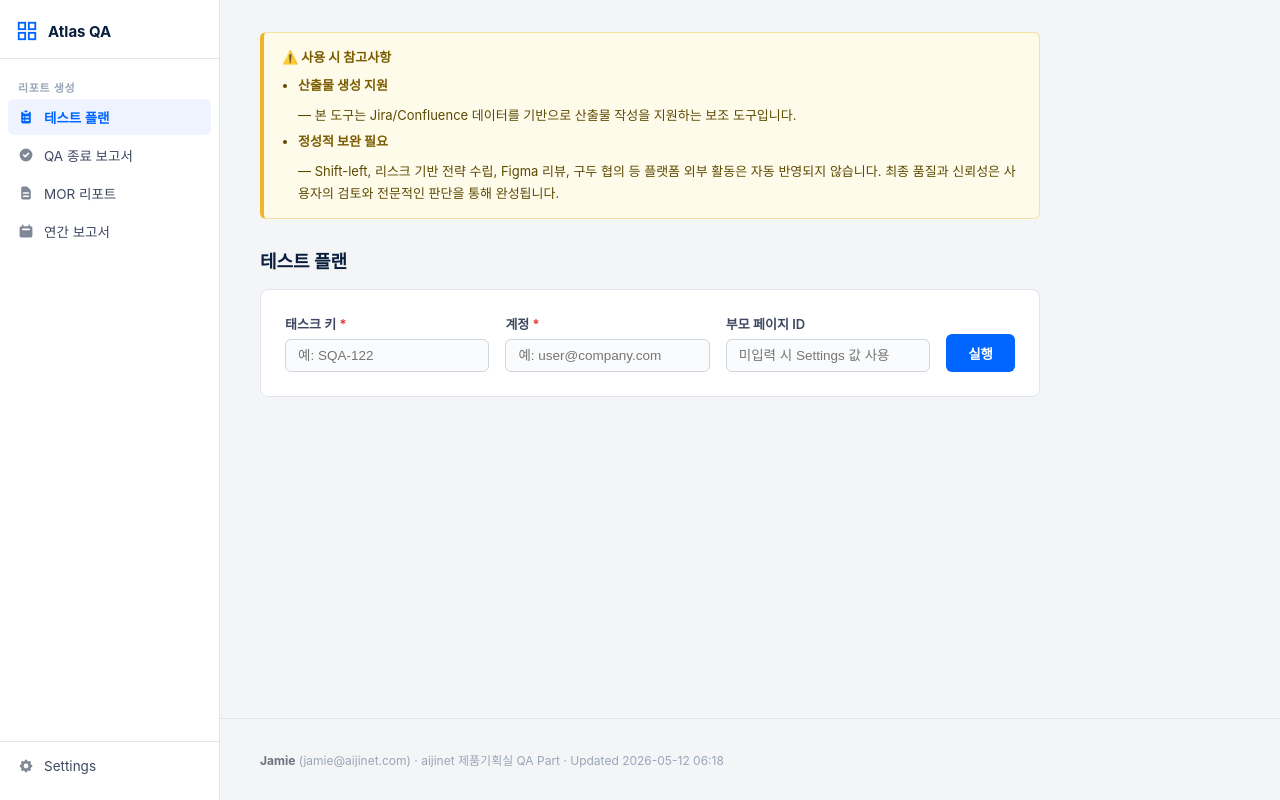
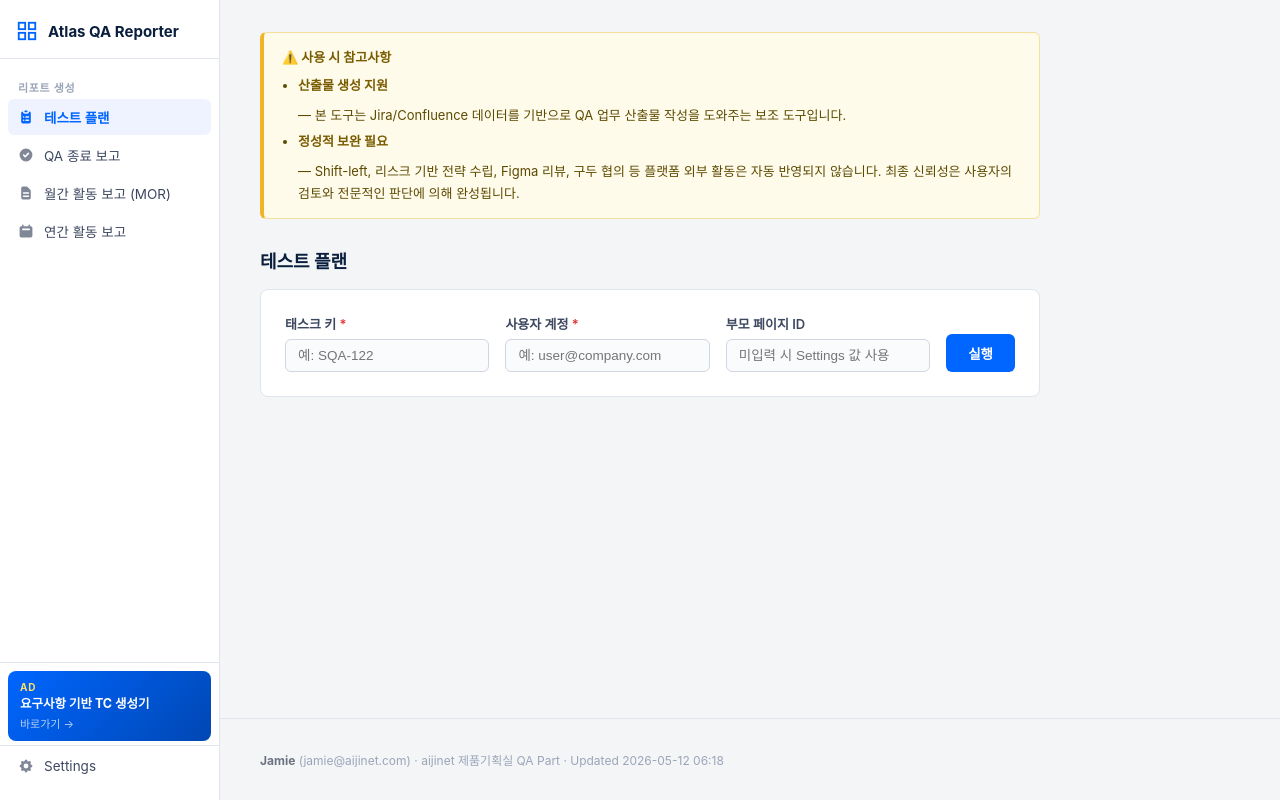
Before and after one commit to jamieqa0/bodoc-jira-automation, a Flask app: page / in a window 1280 px wide. Run offline with Flask 3, Linux system fonts and the light colour scheme.

Commit message:
feat: add sister service banner, update nav labels and test plan schedule
- Add sidebar banner linking to 요구사항 기반 TC 생성기 (HuggingFace Space)
- Update sidebar nav labels (QA 종료 보고, 월간 활동 보고, 연간 활동 보고)
- Rename app title to Atlas QA Reporter in sidebar
- Add 개발 완료 item to test plan schedule section
- Update CLAUDE.md with --user flag and QA report feature details
- Rename user email label to 사용자 계정 across all forms
- Update notice box copy

Co-Authored-By: Claude Sonnet 4.6 <noreply@anthropic.com>

```diff
--- a/static/style.css
+++ b/static/style.css
@@ -107,8 +107,46 @@ body {
   opacity: 1;
 }
 
+.sidebar__banner-wrap {
+  padding: 8px 8px 4px;
+  border-top: 1px solid #E0E4EC;
+}
+
+.sidebar__banner {
+  display: flex;
+  flex-direction: column;
+  gap: 3px;
+  padding: 10px 12px;
+  border-radius: 8px;
+  background: linear-gradient(135deg, #0066FF 0%, #0047B3 100%);
+  text-decoration: none;
+  transition: opacity 0.15s;
+}
+
+.sidebar__banner:hover { opacity: 0.88; }
+
+.sidebar__banner-badge {
+  display: inline-block;
+  font-size: 10px;
+  font-weight: 700;
+  color: #FFE066;
+  letter-spacing: 0.08em;
+}
+
+.sidebar__banner-title {
+  font-size: 12.5px;
+  font-weight: 700;
+  color: #FFFFFF;
+  line-height: 1.3;
+}
+
+.sidebar__banner-sub {
+  font-size: 11px;
+  color: rgba(255, 255, 255, 0.7);
+}
+
 .sidebar__bottom {
-  padding: 8px 8px 16px;
+  padding: 4px 8px 16px;
   border-top: 1px solid #E0E4EC;
 }
 
--- a/templates/base.html
+++ b/templates/base.html
@@ -17,7 +17,7 @@
           <rect x="3" y="3" width="7" height="7"/><rect x="14" y="3" width="7" height="7"/>
           <rect x="3" y="14" width="7" height="7"/><rect x="14" y="14" width="7" height="7"/>
         </svg>
-        <span>Atlas QA</span>
+        <span>Atlas QA Reporter</span>
       </a>
     </div>
 
@@ -29,17 +29,25 @@
       </a>
       <a class="sidebar__nav-item js-nav-item" data-section="qa" href="/">
         <svg viewBox="0 0 20 20" fill="currentColor"><path fill-rule="evenodd" d="M10 18a8 8 0 100-16 8 8 0 000 16zm3.707-9.293a1 1 0 00-1.414-1.414L9 10.586 7.707 9.293a1 1 0 00-1.414 1.414l2 2a1 1 0 001.414 0l4-4z" clip-rule="evenodd"/></svg>
-        QA 종료 보고서
+        QA 종료 보고
       </a>
       <a class="sidebar__nav-item js-nav-item" data-section="mor" href="/">
         <svg viewBox="0 0 20 20" fill="currentColor"><path fill-rule="evenodd" d="M4 4a2 2 0 012-2h4.586A2 2 0 0112 2.586L15.414 6A2 2 0 0116 7.414V16a2 2 0 01-2 2H6a2 2 0 01-2-2V4zm2 6a1 1 0 011-1h6a1 1 0 110 2H7a1 1 0 01-1-1zm1 3a1 1 0 100 2h6a1 1 0 100-2H7z" clip-rule="evenodd"/></svg>
-        MOR 리포트
+        월간 활동 보고 (MOR)
       </a>
       <a class="sidebar__nav-item js-nav-item" data-section="annual" href="/">
         <svg viewBox="0 0 20 20" fill="currentColor"><path fill-rule="evenodd" d="M6 2a1 1 0 00-1 1v1H4a2 2 0 00-2 2v10a2 2 0 002 2h12a2 2 0 002-2V6a2 2 0 00-2-2h-1V3a1 1 0 10-2 0v1H7V3a1 1 0 00-1-1zm0 5a1 1 0 000 2h8a1 1 0 100-2H6z" clip-rule="evenodd"/></svg>
-        연간 보고서
+        연간 활동 보고
       </a>
     </nav>
+
+    <div class="sidebar__banner-wrap">
+      <a href="https://huggingface.co/spaces/jamieqa0/requirement-driven-qa" target="_blank" rel="noopener" class="sidebar__banner">
+        <span class="sidebar__banner-badge">AD</span>
+        <span class="sidebar__banner-title">요구사항 기반 TC 생성기</span>
+        <span class="sidebar__banner-sub">바로가기 →</span>
+      </a>
+    </div>
 
     <div class="sidebar__bottom">
       <a href="{{ url_for('settings.settings') }}" class="sidebar__nav-item {% if request.endpoint == 'settings.settings' %}is-active{% endif %}">
--- a/templates/index.html
+++ b/templates/index.html
@@ -7,8 +7,8 @@
   <aside class="notice-box">
     <strong>⚠️ 사용 시 참고사항</strong>
     <ul class="notice-box__list">
-      <li><strong>산출물 생성 지원</strong> — 본 도구는 Jira/Confluence 데이터를 기반으로 산출물 작성을 지원하는 보조 도구입니다.</li>
-      <li><strong>정성적 보완 필요</strong> — Shift-left, 리스크 기반 전략 수립, Figma 리뷰, 구두 협의 등 플랫폼 외부 활동은 자동 반영되지 않습니다. 최종 품질과 신뢰성은 사용자의 검토와 전문적인 판단을 통해 완성됩니다.</li>
+      <li><strong>산출물 생성 지원</strong> — 본 도구는 Jira/Confluence 데이터를 기반으로 QA 업무 산출물 작성을 도와주는 보조 도구입니다.</li>
+      <li><strong>정성적 보완 필요</strong> — Shift-left, 리스크 기반 전략 수립, Figma 리뷰, 구두 협의 등 플랫폼 외부 활동은 자동 반영되지 않습니다. 최종 신뢰성은 사용자의 검토와 전문적인 판단에 의해 완성됩니다.</li>
     </ul>
   </aside>
 
@@ -23,7 +23,7 @@
             <input type="text" id="tp-task-key" name="task_key" required placeholder="예: SQA-122">
           </div>
           <div class="form-group">
-            <label for="tp-user-email">계정 <span class="required">*</span></label>
+            <label for="tp-user-email">사용자 계정 <span class="required">*</span></label>
             <input type="email" id="tp-user-email" name="user_email" required placeholder="예: user@company.com">
           </div>
           <div class="form-group">
@@ -52,7 +52,7 @@
             <input type="text" id="qa-task-key" name="task_key" required placeholder="예: SQA-119">
           </div>
           <div class="form-group">
-            <label for="qa-user-email">계정 <span class="required">*</span></label>
+            <label for="qa-user-email">사용자 계정 <span class="required">*</span></label>
             <input type="email" id="qa-user-email" name="user_email" required placeholder="예: user@company.com">
           </div>
           <div class="form-group">
@@ -81,7 +81,7 @@
             <input type="text" id="mor-month" name="month" required placeholder="예: 2026-04" pattern="\d{4}-\d{2}">
           </div>
           <div class="form-group">
-            <label for="mor-user-email">계정 <span class="required">*</span></label>
+            <label for="mor-user-email">사용자 계정 <span class="required">*</span></label>
             <input type="email" id="mor-user-email" name="user_email" required placeholder="예: user@company.com">
           </div>
           <div class="form-group">
@@ -110,7 +110,7 @@
             <input type="number" id="annual-year" name="year" required min="2020" max="2030" placeholder="예: 2025">
           </div>
           <div class="form-group">
-            <label for="annual-user-email">계정 <span class="required">*</span></label>
+            <label for="annual-user-email">사용자 계정 <span class="required">*</span></label>
             <input type="email" id="annual-user-email" name="user_email" required placeholder="예: user@company.com">
           </div>
           <div class="form-group">
```
Also changed, not shown: CLAUDE.md (+41 -19 lines), core/templates/test_plan.html (+6 -5 lines).
